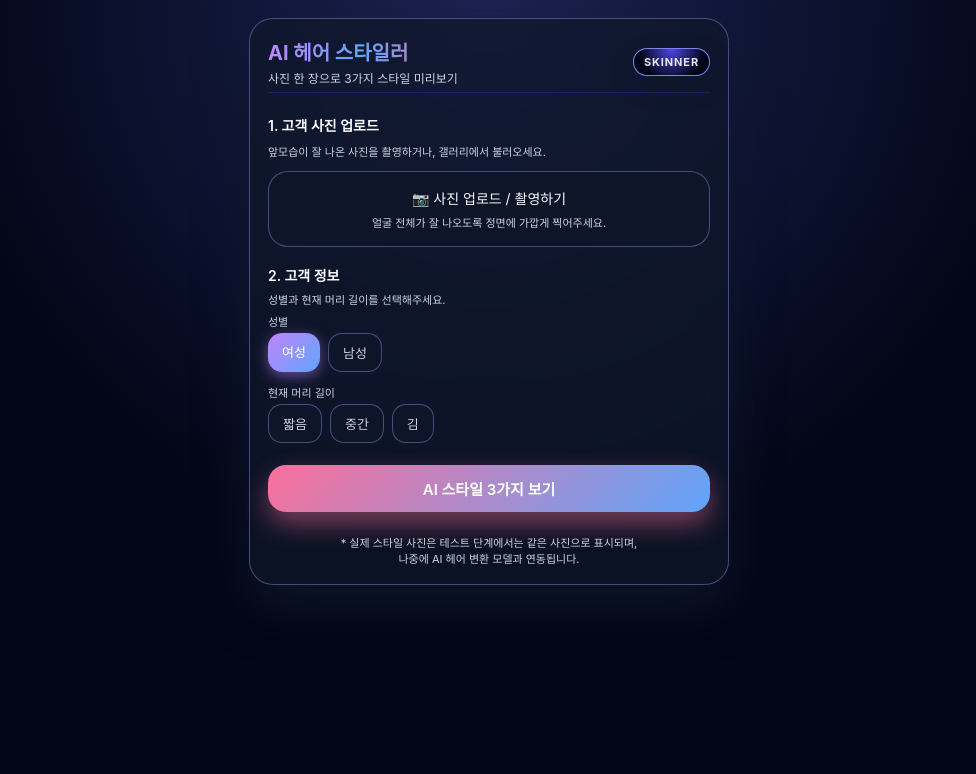
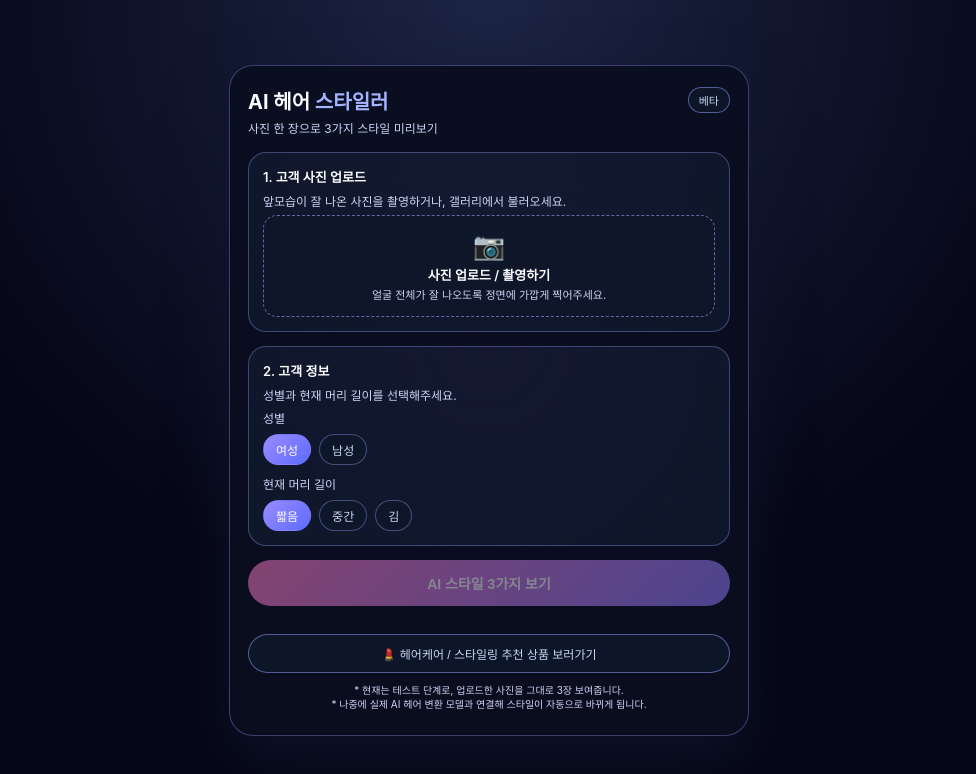
Before and after one commit to wkh7997-ship-it/ai-hair-stylist, a website: page public/index.html in a window 1280 px wide. Both pictures are taken after a click on the element "여성". Shown: the whole page, without its empty margins (151-1127 px from the left). Drawn offline with Linux system fonts and the light colour scheme.

Commit message:
Update index.html

```diff
--- a/public/index.html
+++ b/public/index.html
@@ -2,418 +2,440 @@
 <html lang="ko">
 <head>
   <meta charset="UTF-8" />
-  <title>AI 헤어 스타일러 - SKINNER</title>
+  <title>AI 헤어 스타일러</title>
   <meta name="viewport" content="width=device-width, initial-scale=1" />
-
   <style>
     :root {
-      --neon1: #c084fc;
-      --neon2: #60a5fa;
-      --neon3: #fa709a;
-      --glass: rgba(15, 23, 42, 0.75);
-      --border: rgba(148, 163, 255, 0.4);
-      --text: #f8fafc;
-      --text-sub: #cbd5e1;
-      --bg1: #0f172a;
-      --bg2: #020617;
+      --primary: #9b8bff;
+      --primary-strong: #5c6bff;
+      --bg-deep: #050616;
+      --bg-top: #11152b;
+      --glass: rgba(10, 14, 32, 0.96);
+      --text-main: #f9fafb;
+      --text-sub: #cbd5f5;
+      --border-soft: rgba(148, 163, 255, 0.35);
     }
 
-    * {
-      margin: 0;
-      padding: 0;
-      box-sizing: border-box;
-      font-family: -apple-system, BlinkMacSystemFont, system-ui, sans-serif;
-    }
+    * { box-sizing: border-box; margin: 0; padding: 0; }
 
     body {
-      background: radial-gradient(circle at top, #1d2455, #020617 55%);
+      font-family: -apple-system, BlinkMacSystemFont, system-ui, sans-serif;
       min-height: 100vh;
-      padding: 18px;
       display: flex;
       justify-content: center;
-      align-items: flex-start;
-      color: var(--text);
+      align-items: center;
+      background: radial-gradient(circle at top, #1d2545, #050616 60%);
+      color: var(--text-main);
+      padding: 16px;
     }
 
     .app {
       width: 100%;
-      max-width: 480px;
+      max-width: 520px;
       background: var(--glass);
-      border: 1px solid var(--border);
       border-radius: 24px;
-      backdrop-filter: blur(16px);
-      padding: 18px;
-      box-shadow: 0 20px 50px rgba(15, 23, 42, 0.9);
-      display: flex;
-      flex-direction: column;
-      gap: 18px;
+      border: 1px solid var(--border-soft);
+      box-shadow: 0 24px 60px rgba(15, 23, 42, 0.8);
+      padding: 20px 18px 24px;
     }
 
-    header {
-      padding-bottom: 6px;
-      border-bottom: 1px solid rgba(30, 64, 175, 0.4);
+    .header {
+      margin-bottom: 16px;
+    }
+
+    .title-row {
+      display: flex;
+      justify-content: space-between;
+      align-items: center;
+      gap: 8px;
+    }
+
+    .title-main {
+      font-size: 20px;
+      font-weight: 700;
+    }
+
+    .title-main span {
+      color: #a5b4ff;
+    }
+
+    .badge {
+      font-size: 11px;
+      padding: 4px 10px;
+      border-radius: 999px;
+      border: 1px solid rgba(148, 163, 255, 0.5);
+      background: rgba(15, 23, 42, 0.9);
+      color: var(--text-sub);
+    }
+
+    .subtitle {
+      margin-top: 4px;
+      font-size: 12px;
+      color: var(--text-sub);
+    }
+
+    .section-title {
+      font-size: 13px;
+      font-weight: 600;
+      margin-bottom: 6px;
+    }
+
+    .section-label {
+      font-size: 12px;
+      color: var(--text-sub);
+      margin-bottom: 6px;
+    }
+
+    .card {
+      border-radius: 18px;
+      border: 1px solid rgba(148, 163, 255, 0.35);
+      background: radial-gradient(circle at top, rgba(148, 163, 255, 0.08), rgba(15, 23, 42, 0.98));
+      padding: 14px;
+      margin-bottom: 14px;
+    }
+
+    .upload-area {
+      border-radius: 14px;
+      border: 1px dashed rgba(148, 163, 255, 0.6);
+      background: rgba(15, 23, 42, 0.8);
+      padding: 14px;
+      text-align: center;
+      cursor: pointer;
+      transition: background 0.2s, border-color 0.2s;
+    }
+
+    .upload-area:hover {
+      background: rgba(30, 64, 175, 0.5);
+      border-color: var(--primary-strong);
+    }
+
+    .upload-icon {
+      font-size: 26px;
       margin-bottom: 4px;
     }
 
-    .header-top {
-      display: flex;
-      align-items: center;
-      justify-content: space-between;
-      gap: 10px;
-    }
-
-    .title {
-      font-size: 20px;
-      font-weight: 700;
-      background: linear-gradient(90deg, var(--neon1), var(--neon2), var(--neon3));
-      -webkit-background-clip: text;
-      -webkit-text-fill-color: transparent;
-    }
-
-    .sub {
-      font-size: 12px;
-      color: var(--text-sub);
-      margin-top: 3px;
-    }
-
-    .skinner-mark {
-      min-width: 74px;
-      padding: 6px 10px;
-      border-radius: 999px;
-      background: radial-gradient(circle at top, #4f46e5, #020617 70%);
-      border: 1px solid rgba(129, 140, 248, 0.95);
-      font-size: 11px;
-      font-weight: 700;
-      color: #e5e7eb;
-      text-align: center;
-      letter-spacing: 0.08em;
-      box-shadow: 0 10px 20px rgba(15, 23, 42, 0.8);
-    }
-
-    .section {
-      display: flex;
-      flex-direction: column;
-      gap: 8px;
-    }
-
-    .section-title {
-      font-size: 14px;
+    .upload-main {
+      font-size: 13px;
       font-weight: 600;
     }
 
-    .section-caption {
+    .upload-sub {
       font-size: 11px;
       color: var(--text-sub);
-    }
-
-    .upload-box {
-      margin-top: 4px;
-      padding: 16px;
-      border-radius: 20px;
-      border: 1px solid var(--border);
-      background: rgba(15, 23, 42, 0.9);
-      text-align: center;
-      cursor: pointer;
-      transition: 0.18s;
-    }
-
-    .upload-box:hover {
-      background: rgba(30, 64, 175, 0.3);
-    }
-
-    .upload-text {
-      font-size: 14px;
-      margin-bottom: 6px;
-    }
-
-    .upload-hint {
-      font-size: 11px;
-      color: var(--text-sub);
-    }
-
-    .img-preview {
-      width: 100%;
-      max-width: 190px;
-      margin: 10px auto 0;
-      border-radius: 14px;
-      border: 1px solid var(--border);
-      display: none;
-      object-fit: cover;
-      background: #020617;
+      margin-top: 2px;
     }
 
     #photoInput {
       display: none;
     }
 
-    .select-row {
+    .preview-wrapper {
+      margin-top: 10px;
       display: flex;
-      flex-direction: column;
-      gap: 6px;
+      justify-content: center;
     }
 
-    .select-group {
+    #originalPreview {
+      max-width: 150px;
+      max-height: 150px;
+      border-radius: 12px;
+      border: 1px solid rgba(148, 163, 255, 0.4);
+      object-fit: cover;
+    }
+
+    .chips-row {
       display: flex;
       flex-wrap: wrap;
       gap: 8px;
+      margin-top: 8px;
     }
 
-    .select-btn {
-      padding: 9px 14px;
-      border-radius: 14px;
-      background: rgba(15, 23, 42, 0.9);
-      border: 1px solid var(--border);
+    .chip {
+      font-size: 12px;
+      padding: 6px 12px;
+      border-radius: 999px;
+      border: 1px solid rgba(148, 163, 255, 0.4);
       color: var(--text-sub);
       cursor: pointer;
-      font-size: 13px;
-      transition: 0.18s;
+      background: rgba(15, 23, 42, 0.9);
     }
 
-    .select-btn.active {
-      background: linear-gradient(135deg, var(--neon1), var(--neon2));
-      color: white;
-      border: none;
-      box-shadow: 0 4px 14px rgba(192, 132, 252, 0.5);
+    .chip.active {
+      background: linear-gradient(135deg, var(--primary), var(--primary-strong));
+      color: #fff;
+      border-color: transparent;
     }
 
-    .go-btn {
+    .main-button {
+      width: 100%;
+      margin-top: 10px;
       padding: 13px;
-      border-radius: 18px;
-      font-size: 15px;
+      border-radius: 999px;
       border: none;
+      background: linear-gradient(135deg, #ff7ac3, #8f7bff);
+      color: #fff;
+      font-size: 14px;
       font-weight: 600;
       cursor: pointer;
-      background: linear-gradient(135deg, var(--neon3), var(--neon2));
-      color: white;
-      box-shadow: 0 12px 26px rgba(250, 112, 154, 0.45);
-      transition: 0.18s;
-      margin-top: 4px;
+      display: flex;
+      align-items: center;
+      justify-content: center;
+      gap: 6px;
+      box-shadow: 0 12px 30px rgba(79, 70, 229, 0.8);
     }
 
-    .go-btn:active {
-      transform: scale(0.97);
+    .main-button:disabled {
+      opacity: 0.5;
+      cursor: default;
+      box-shadow: none;
     }
 
-    .footer-note {
-      margin-top: 4px;
+    .status-text {
+      margin-top: 6px;
+      font-size: 11px;
+      color: var(--text-sub);
+      min-height: 14px;
+    }
+
+    .result-card {
+      border-radius: 18px;
+      border: 1px solid rgba(148, 163, 255, 0.35);
+      background: radial-gradient(circle at top, rgba(23, 37, 84, 0.8), rgba(15, 23, 42, 0.98));
+      padding: 12px;
+      margin-top: 12px;
+    }
+
+    .result-title {
+      font-size: 13px;
+      font-weight: 600;
+      margin-bottom: 6px;
+    }
+
+    .result-grid {
+      display: grid;
+      grid-template-columns: repeat(3, minmax(0, 1fr));
+      gap: 8px;
+    }
+
+    .result-item {
+      border-radius: 14px;
+      border: 1px solid rgba(148, 163, 255, 0.4);
+      background: rgba(15, 23, 42, 0.95);
+      padding: 4px;
+      display: flex;
+      flex-direction: column;
+      gap: 4px;
+      align-items: center;
+    }
+
+    .result-img {
+      width: 100%;
+      aspect-ratio: 3 / 4;
+      border-radius: 10px;
+      object-fit: cover;
+    }
+
+    .result-label {
       font-size: 11px;
       color: var(--text-sub);
       text-align: center;
     }
 
-    /* 로딩 오버레이 (스키너 마크) */
-    #loadingOverlay {
-      display: none;
-      position: fixed;
-      z-index: 9999;
-      top: 0;
-      left: 0;
+    .link-button {
       width: 100%;
-      height: 100%;
-      backdrop-filter: blur(4px);
-      background: rgba(0, 0, 0, 0.55);
-      justify-content: center;
-      align-items: center;
-    }
-
-    .loader-wrap {
-      background: rgba(15, 23, 42, 0.96);
-      border-radius: 20px;
-      padding: 18px 22px;
-      border: 1px solid rgba(148, 163, 255, 0.7);
-      box-shadow: 0 20px 50px rgba(15, 23, 42, 0.95);
-      text-align: center;
-      min-width: 200px;
-    }
-
-    .loader-ring {
-      margin: 0 auto;
-      width: 46px;
-      height: 46px;
-      border-radius: 50%;
-      border: 4px solid rgba(148, 163, 255, 0.25);
-      border-top-color: var(--neon1);
-      animation: spin 1s linear infinite;
+      margin-top: 8px;
+      padding: 10px;
+      border-radius: 999px;
+      border: 1px solid rgba(148, 163, 255, 0.5);
+      background: rgba(15, 23, 42, 0.9);
+      color: var(--text-sub);
+      font-size: 12px;
+      cursor: pointer;
       display: flex;
       align-items: center;
       justify-content: center;
-      position: relative;
+      gap: 6px;
     }
 
-    .loader-inner {
-      font-size: 9px;
-      font-weight: 700;
-      letter-spacing: 0.12em;
-      color: #e5e7eb;
-    }
-
-    .loader-text {
-      margin-top: 8px;
-      font-size: 12px;
+    .note {
+      margin-top: 10px;
+      font-size: 10px;
       color: var(--text-sub);
-    }
-
-    @keyframes spin {
-      to {
-        transform: rotate(360deg);
-      }
+      line-height: 1.4;
+      text-align: center;
     }
   </style>
 </head>
 <body>
+  <div class="app">
+    <div class="header">
+      <div class="title-row">
+        <div class="title-main">AI 헤어 <span>스타일러</span></div>
+        <div class="badge">베타</div>
+      </div>
+      <p class="subtitle">사진 한 장으로 3가지 스타일 미리보기</p>
+    </div>
 
-  <!-- 🔥 스키너 로딩 오버레이 -->
-  <div id="loadingOverlay">
-    <div class="loader-wrap">
-      <div class="loader-ring">
-        <div class="loader-inner">SKINNER</div>
+    <!-- 1. 사진 업로드 -->
+    <div class="card">
+      <div class="section-title">1. 고객 사진 업로드</div>
+      <p class="section-label">앞모습이 잘 나온 사진을 촬영하거나, 갤러리에서 불러오세요.</p>
+      <div id="uploadArea" class="upload-area">
+        <div class="upload-icon">📷</div>
+        <div class="upload-main">사진 업로드 / 촬영하기</div>
+        <div class="upload-sub">얼굴 전체가 잘 나오도록 정면에 가깝게 찍어주세요.</div>
       </div>
-      <div class="loader-text">AI가 스타일을 생성 중입니다...</div>
+      <input type="file" id="photoInput" accept="image/*" />
+
+      <div class="preview-wrapper" id="previewWrapper" style="display:none;">
+        <img id="originalPreview" alt="고객 사진 미리보기" />
+      </div>
     </div>
-  </div>
 
-  <div class="app">
-    <header>
-      <div class="header-top">
-        <div>
-          <div class="title">AI 헤어 스타일러</div>
-          <div class="sub">사진 한 장으로 3가지 스타일 미리보기</div>
-        </div>
-        <div class="skinner-mark">SKINNER</div>
-      </div>
-    </header>
-
-    <!-- 사진 업로드 섹션 -->
-    <section class="section">
-      <div class="section-title">1. 고객 사진 업로드</div>
-      <div class="section-caption">
-        앞모습이 잘 나온 사진을 촬영하거나, 갤러리에서 불러오세요.
+    <!-- 2. 고객 정보 -->
+    <div class="card">
+      <div class="section-title">2. 고객 정보</div>
+      <p class="section-label">성별과 현재 머리 길이를 선택해주세요.</p>
+      <div class="section-label">성별</div>
+      <div class="chips-row">
+        <div class="chip active" data-gender="female">여성</div>
+        <div class="chip" data-gender="male">남성</div>
       </div>
 
-      <div class="upload-box" onclick="document.getElementById('photoInput').click()">
-        <div class="upload-text">📷 사진 업로드 / 촬영하기</div>
-        <div class="upload-hint">얼굴 전체가 잘 나오도록 정면에 가깝게 찍어주세요.</div>
-        <img id="preview" class="img-preview" alt="미리보기" />
-        <input type="file" id="photoInput" accept="image/*" />
+      <div class="section-label" style="margin-top:10px;">현재 머리 길이</div>
+      <div class="chips-row">
+        <div class="chip active" data-style="short">짧음</div>
+        <div class="chip" data-style="medium">중간</div>
+        <div class="chip" data-style="long">김</div>
       </div>
-    </section>
+    </div>
 
-    <!-- 성별 / 머리 길이 선택 -->
-    <section class="section">
-      <div class="select-row">
-        <div class="section-title">2. 고객 정보</div>
-        <div class="section-caption">성별과 현재 머리 길이를 선택해주세요.</div>
+    <!-- 버튼 + 상태 -->
+    <button id="generateBtn" class="main-button" disabled>
+      <span id="btnLabel">AI 스타일 3가지 보기</span>
+    </button>
+    <p class="status-text" id="statusText"></p>
 
-        <div>
-          <div class="section-caption" style="margin-bottom:4px;">성별</div>
-          <div class="select-group">
-            <div class="select-btn" data-value="female" onclick="toggleSelect(this,'gender')">여성</div>
-            <div class="select-btn" data-value="male" onclick="toggleSelect(this,'gender')">남성</div>
-          </div>
-        </div>
+    <!-- 결과 영역 -->
+    <div class="result-card" id="resultCard" style="display:none;">
+      <div class="result-title">3. 스타일 미리보기</div>
+      <div class="result-grid" id="resultGrid"></div>
+    </div>
 
-        <div>
-          <div class="section-caption" style="margin-top:6px;margin-bottom:4px;">현재 머리 길이</div>
-          <div class="select-group">
-            <div class="select-btn" data-value="short" onclick="toggleSelect(this,'hair')">짧음</div>
-            <div class="select-btn" data-value="mid" onclick="toggleSelect(this,'hair')">중간</div>
-            <div class="select-btn" data-value="long" onclick="toggleSelect(this,'hair')">김</div>
-          </div>
-        </div>
-      </div>
-    </section>
+    <button class="link-button" onclick="window.location.href='/products.html'">
+      💄 헤어케어 / 스타일링 추천 상품 보러가기
+    </button>
 
-    <!-- 실행 버튼 -->
-    <button class="go-btn" onclick="goNext()">AI 스타일 3가지 보기</button>
-
-    <div class="footer-note">
-      * 실제 스타일 사진은 테스트 단계에서는 같은 사진으로 표시되며,<br/>
-      나중에 AI 헤어 변환 모델과 연동됩니다.
-    </div>
+    <p class="note">
+      * 현재는 테스트 단계로, 업로드한 사진을 그대로 3장 보여줍니다.<br />
+      * 나중에 실제 AI 헤어 변환 모델과 연결해 스타일이 자동으로 바뀌게 됩니다.
+    </p>
   </div>
 
   <script>
-    // 상태 변수
-    let uploadedImage = null;
-    let selectedGender = null;
-    let selectedHair = null;
+    const uploadArea = document.getElementById("uploadArea");
+    const photoInput = document.getElementById("photoInput");
+    const previewWrapper = document.getElementById("previewWrapper");
+    const originalPreview = document.getElementById("originalPreview");
+    const generateBtn = document.getElementById("generateBtn");
+    const btnLabel = document.getElementById("btnLabel");
+    const statusText = document.getElementById("statusText");
+    const resultCard = document.getElementById("resultCard");
+    const resultGrid = document.getElementById("resultGrid");
 
-    console.log("index 스크립트 로드됨");
+    let selectedImageBase64 = null;
+    let selectedGender = "female";
+    let selectedBaseStyle = "short";
 
-    // 사진 업로드 처리
-    const photoInput = document.getElementById("photoInput");
-    const previewImg = document.getElementById("preview");
+    uploadArea.addEventListener("click", () => {
+      photoInput.click();
+    });
 
     photoInput.addEventListener("change", (e) => {
       const file = e.target.files[0];
       if (!file) return;
-
       const reader = new FileReader();
-      reader.onload = (ev) => {
-        uploadedImage = ev.target.result;
-        previewImg.src = uploadedImage;
-        previewImg.style.display = "block";
-        console.log("이미지 업로드 완료");
+      reader.onload = (event) => {
+        const dataUrl = event.target.result;
+        selectedImageBase64 = dataUrl;
+        originalPreview.src = dataUrl;
+        previewWrapper.style.display = "flex";
+        generateBtn.disabled = false;
+        statusText.textContent = "사진이 준비되었습니다. AI 스타일을 생성해 보세요.";
       };
       reader.readAsDataURL(file);
     });
 
-    // 성별 / 머리 길이 선택
-    function toggleSelect(btn, type) {
-      const group = btn.parentNode.querySelectorAll(".select-btn");
-      group.forEach((b) => b.classList.remove("active"));
-      btn.classList.add("active");
+    document.querySelectorAll(".chip[data-gender]").forEach((chip) => {
+      chip.addEventListener("click", () => {
+        document.querySelectorAll(".chip[data-gender]").forEach((c) =>
+          c.classList.remove("active")
+        );
+        chip.classList.add("active");
+        selectedGender = chip.getAttribute("data-gender");
+      });
+    });
 
-      if (type === "gender") {
-        selectedGender = btn.dataset.value;
-        console.log("성별 선택:", selectedGender);
-      }
-      if (type === "hair") {
-        selectedHair = btn.dataset.value;
-        console.log("머리 길이 선택:", selectedHair);
-      }
-    }
+    document.querySelectorAll(".chip[data-style]").forEach((chip) => {
+      chip.addEventListener("click", () => {
+        document.querySelectorAll(".chip[data-style]").forEach((c) =>
+          c.classList.remove("active")
+        );
+        chip.classList.add("active");
+        selectedBaseStyle = chip.getAttribute("data-style");
+      });
+    });
 
-    // 결과 페이지로 이동 + 스키너 로딩 표시
-    function goNext() {
-      console.log("goNext 실행");
-
-      if (!uploadedImage) {
-        alert("사진을 업로드해주세요.");
-        return;
-      }
-      if (!selectedGender) {
-        alert("성별을 선택해주세요.");
-        return;
-      }
-      if (!selectedHair) {
-        alert("머리 길이를 선택해주세요.");
+    generateBtn.addEventListener("click", async () => {
+      if (!selectedImageBase64) {
+        alert("먼저 사진을 업로드해 주세요.");
         return;
       }
 
-      const overlay = document.getElementById("loadingOverlay");
-      if (overlay) {
-        overlay.style.display = "flex";
+      generateBtn.disabled = true;
+      btnLabel.textContent = "AI가 스타일 생성 중...";
+      statusText.textContent = "잠시만 기다려 주세요.";
+
+      try {
+        const res = await fetch("/api/hair-preview", {
+          method: "POST",
+          headers: { "Content-Type": "application/json" },
+          body: JSON.stringify({
+            image_base64: selectedImageBase64,
+            gender: selectedGender,
+            base_style: selectedBaseStyle
+          })
+        });
+
+        if (!res.ok) throw new Error("서버 응답 오류");
+
+        const data = await res.json();
+        if (!data.success || !data.styles) throw new Error("AI 결과가 올바르지 않습니다.");
+
+        resultGrid.innerHTML = "";
+        data.styles.forEach((item, idx) => {
+          const div = document.createElement("div");
+          div.className = "result-item";
+          div.innerHTML = `
+            <img class="result-img" src="${item.image}" alt="스타일 ${idx + 1}" />
+            <div class="result-label">${item.name}</div>
+          `;
+          resultGrid.appendChild(div);
+        });
+
+        resultCard.style.display = "block";
+        statusText.textContent =
+          "테스트 결과: 같은 사진이 3장 표시됩니다. (나중에 진짜 AI로 교체 예정)";
+      } catch (err) {
+        console.error(err);
+        statusText.textContent =
+          "오류가 발생했습니다. 잠시 후 다시 시도해 주세요.";
+        alert("AI 스타일 생성 중 오류가 발생했습니다.");
+      } finally {
+        generateBtn.disabled = false;
+        btnLabel.textContent = "AI 스타일 3가지 보기";
       }
-
-      // 지금은 서버 없이 테스트용으로, 같은 사진 3개를 스타일로 저장
-      setTimeout(() => {
-        sessionStorage.setItem("basePhoto", uploadedImage);
-
-        const dummyStyles = [
-          { name: "스타일 1 (테스트)", image: uploadedImage },
-          { name: "스타일 2 (테스트)", image: uploadedImage },
-          { name: "스타일 3 (테스트)", image: uploadedImage },
-        ];
-        sessionStorage.setItem("hairStyles", JSON.stringify(dummyStyles));
-
-        if (overlay) {
-          overlay.style.display = "none";
-        }
-
-        window.location.href = "/result.html";
-      }, 1200); // 1.2초 정도 로딩 연출
-    }
+    });
   </script>
 </body>
 </html>
```
